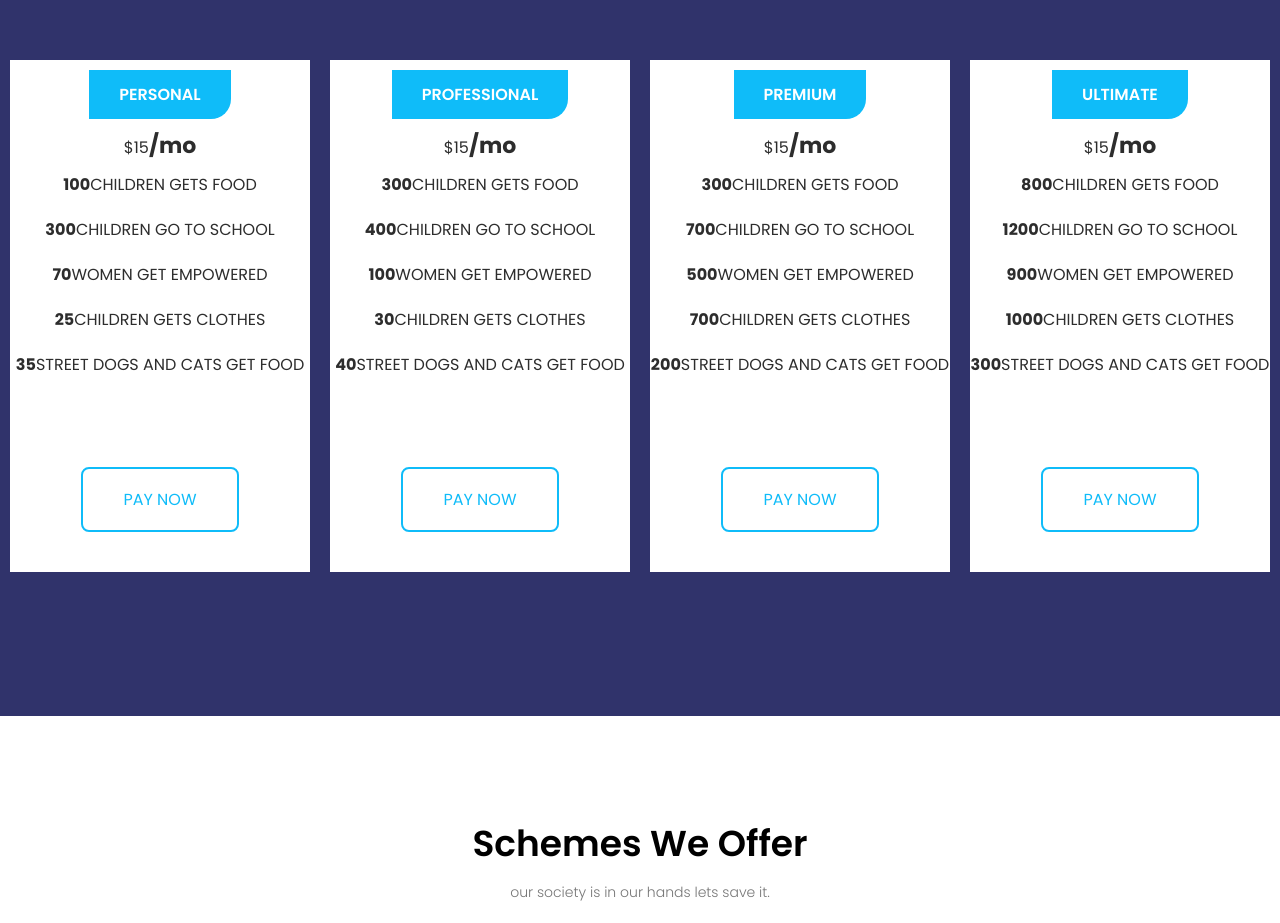
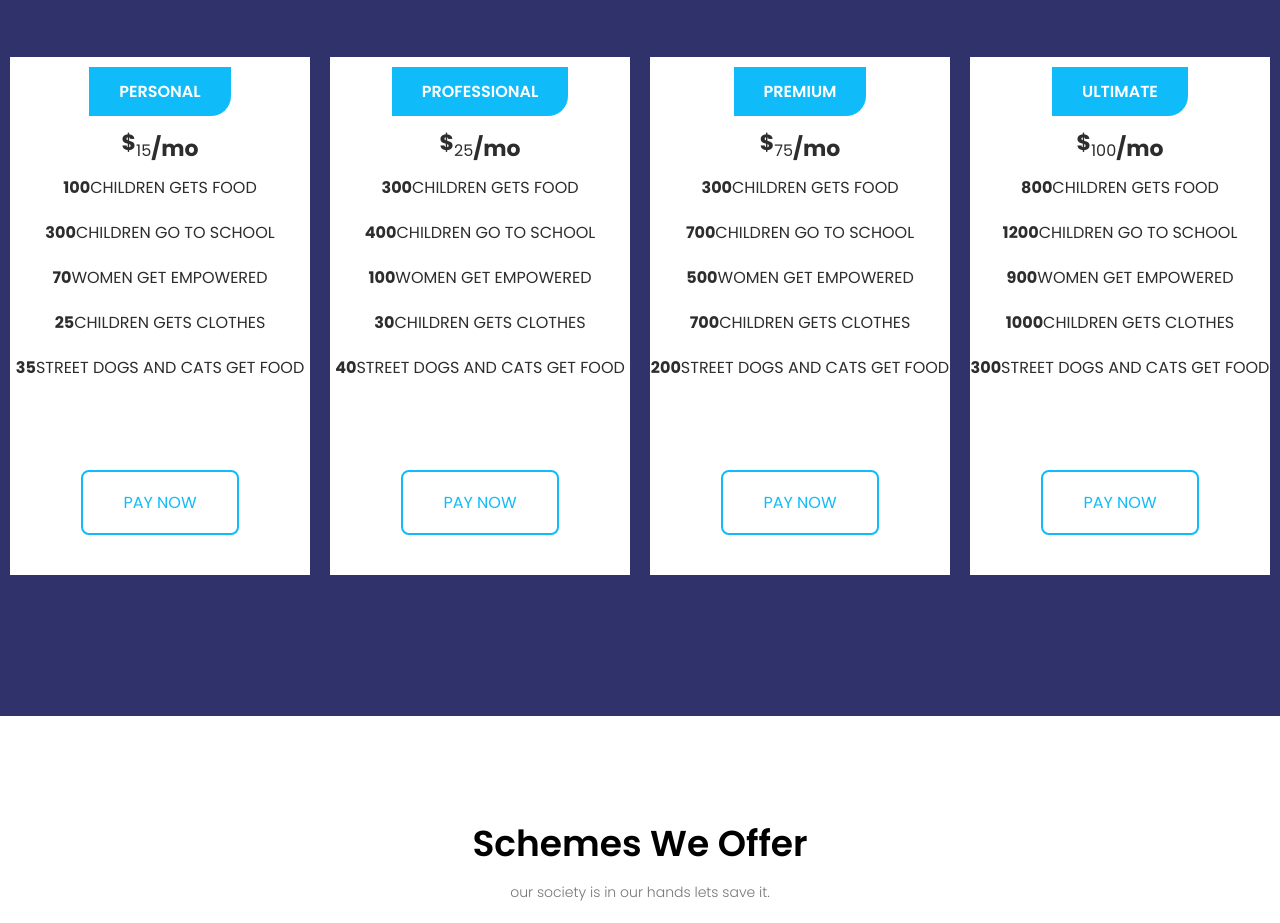
Before and after one commit to PSSunidhi/charityWebsite, a plain HTML site: page index.html in a window 1280 px wide. Shown: the part 1340-2263 px from the top of the page. Drawn offline with Linux system fonts and the light colour scheme.

Commit message:
Updated pricing card

```diff
--- a/index.html
+++ b/index.html
@@ -61,7 +61,7 @@
 
 		<div class="pricing-card">
 			<h3 class="pricing-card-header">personal</h3>
-			<div class="price">$15<span>/mo</span></div>
+			<div class="price"><sup>$</sup>15<span>/mo</span></div>
 			<ul>
 				<li><strong>100</strong>Children gets food</li>
 				<li><strong>300</strong>Children go to school</li>
@@ -74,7 +74,7 @@
 
 		<div class="pricing-card">
 			<h3 class="pricing-card-header">Professional</h3>
-			<div class="price">$15<span>/mo</span></div>
+			<div class="price"><sup>$</sup>25<span>/mo</span></div>
 			<ul>
 				<li><strong>300</strong>Children gets food</li>
 				<li><strong>400</strong>Children go to school</li>
@@ -87,7 +87,7 @@
 
 		<div class="pricing-card">
 			<h3 class="pricing-card-header">Premium</h3>
-			<div class="price">$15<span>/mo</span></div>
+			<div class="price"><sup>$</sup>75<span>/mo</span></div>
 			<ul>
 				<li><strong>300</strong>Children gets food</li>
 				<li><strong>700</strong>Children go to school</li>
@@ -100,7 +100,7 @@
 
 		<div class="pricing-card">
 			<h3 class="pricing-card-header">Ultimate</h3>
-			<div class="price">$15<span>/mo</span></div>
+			<div class="price"><sup>$</sup>100<span>/mo</span></div>
 			<ul>
 				<li><strong>800</strong>Children gets food</li>
 				<li><strong>1200</strong>Children go to school</li>
```
